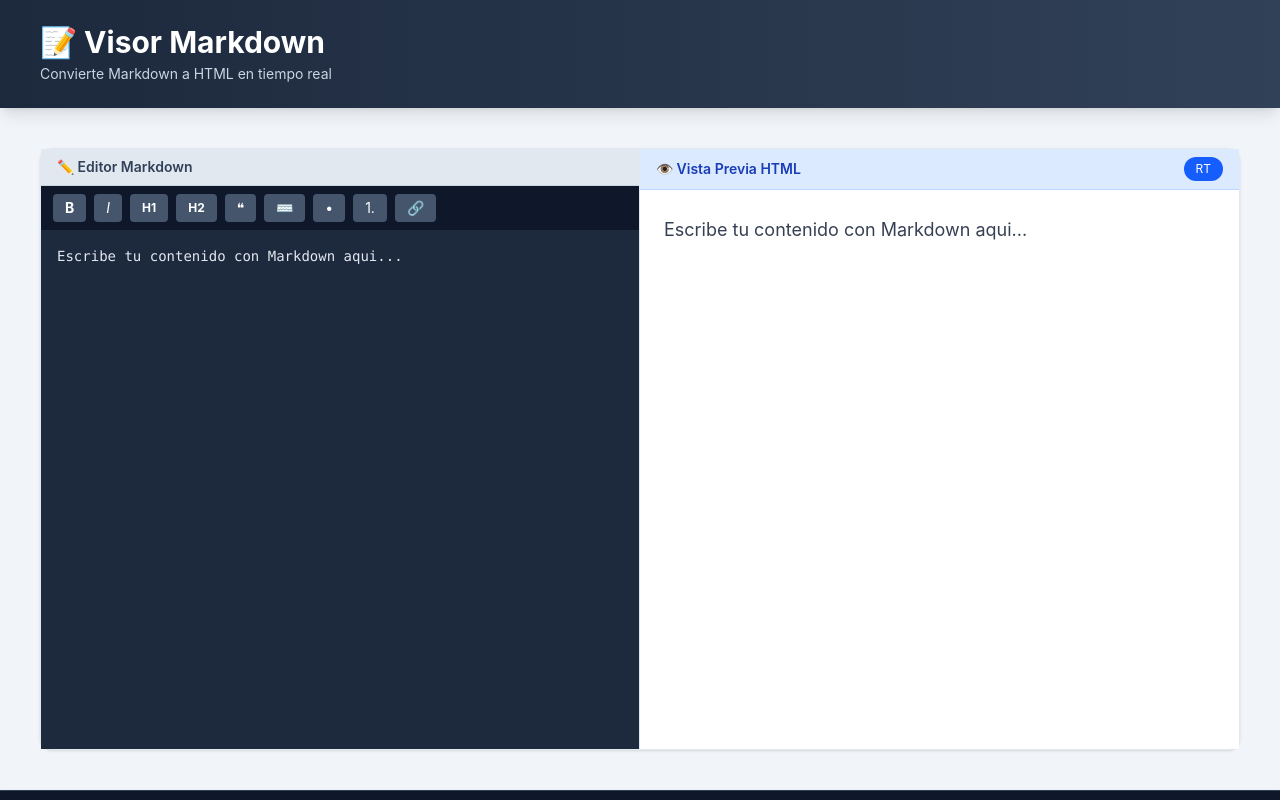
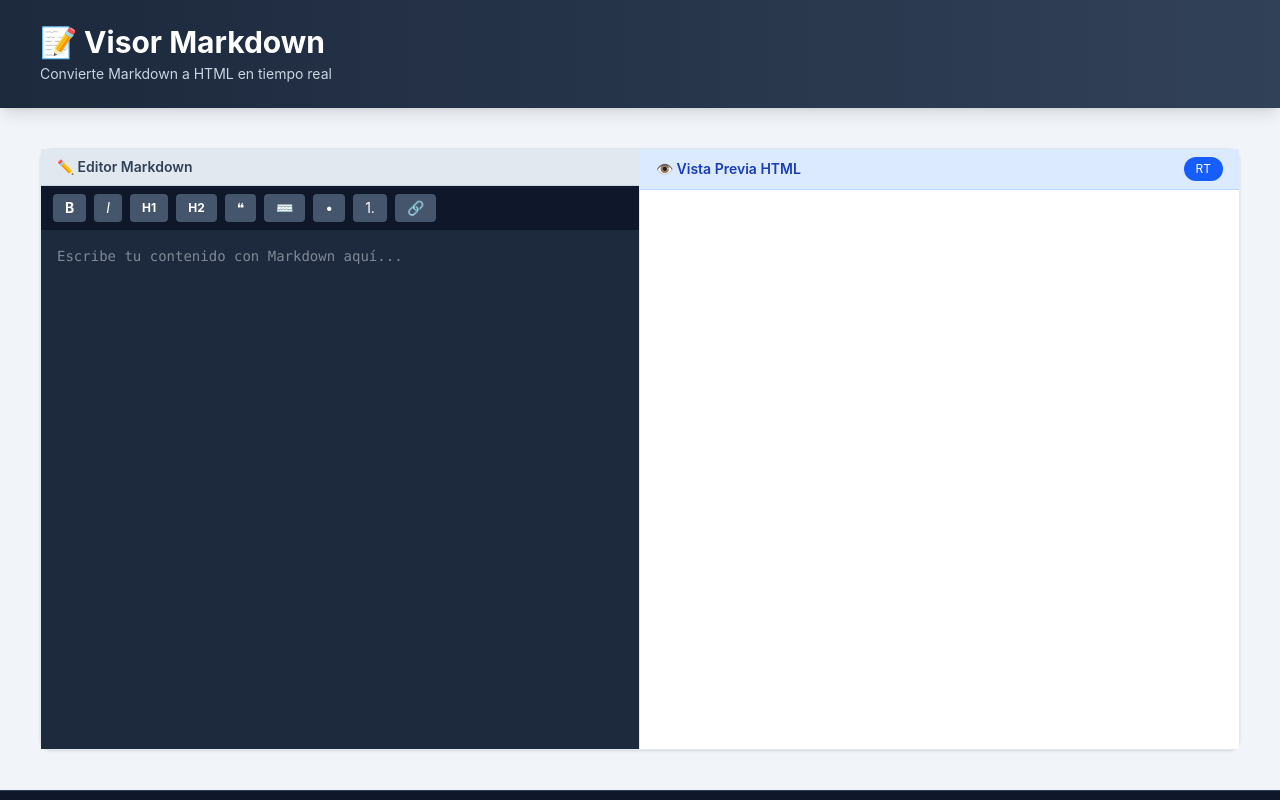
Before and after one commit to hepacest/markdown-editor, a React (Vite) app: page / in a window 1280 px wide. Shown: the top 800 px of the page. Built offline with nearby package versions, Linux system fonts and the light colour scheme.

Commit message:
The editor has been improved so that when the cursor is placed in that area, the text is automatically deleted. Additionally, the readme file has been improved.

```diff
--- a/src/App.jsx
+++ b/src/App.jsx
@@ -9,7 +9,7 @@ marked.setOptions({
 });
 
 function App() {
-  const [markdown, setMarkdown] = useState(`Escribe tu contenido con Markdown aqui... `);
+  const [markdown, setMarkdown] = useState('');
   const [htmlContent, setHtmlContent] = useState('');
   const textareaRef = useRef(null);
 
@@ -92,7 +92,7 @@ function App() {
               value={markdown}
               onChange={(e) => setMarkdown(e.target.value)}
               className="flex-1 p-4 bg-slate-800 text-slate-200 font-mono text-sm resize-none outline-none"
-              placeholder="Escribe tu Markdown aquí..."
+              placeholder="Escribe tu contenido con Markdown aquí..."
             />
           </div>
 
```
Also changed, not shown: 1 other file (tests, documents, lock files or other folders).
